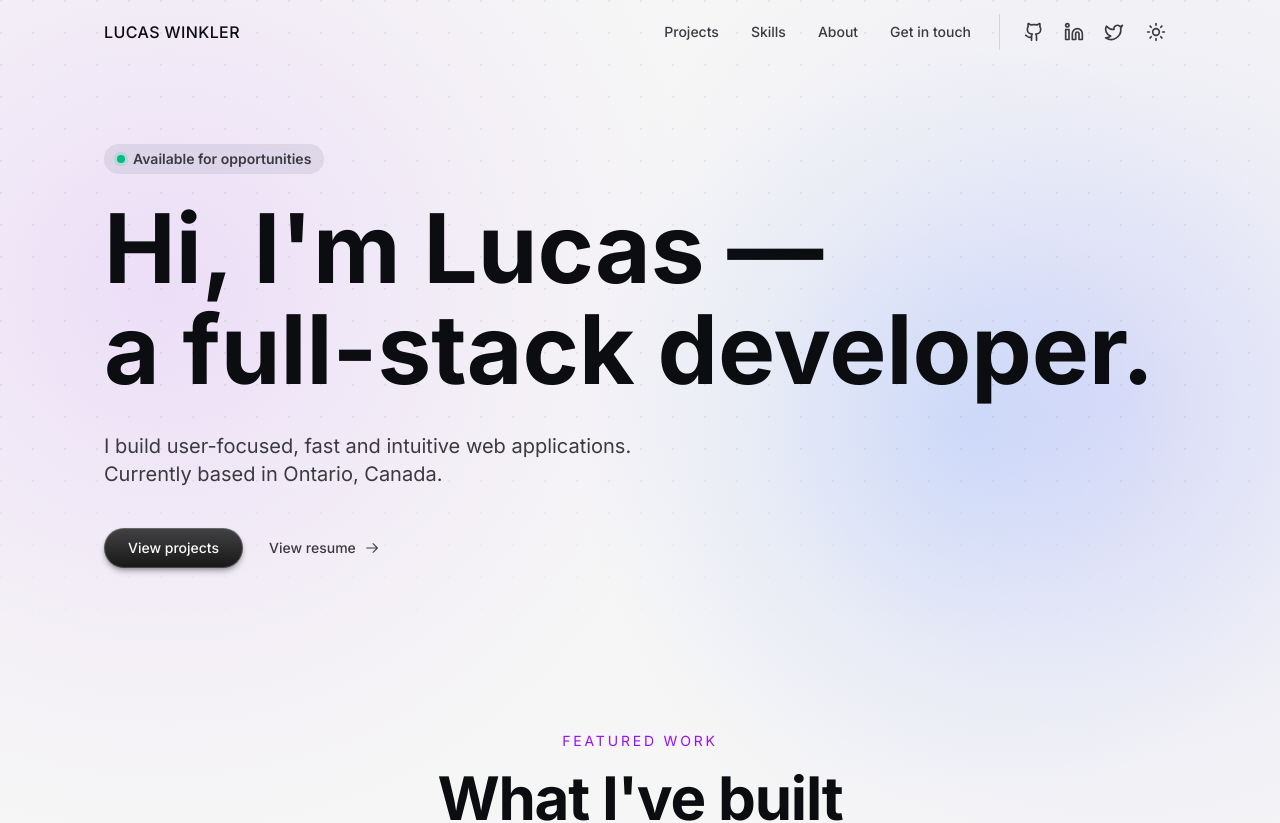
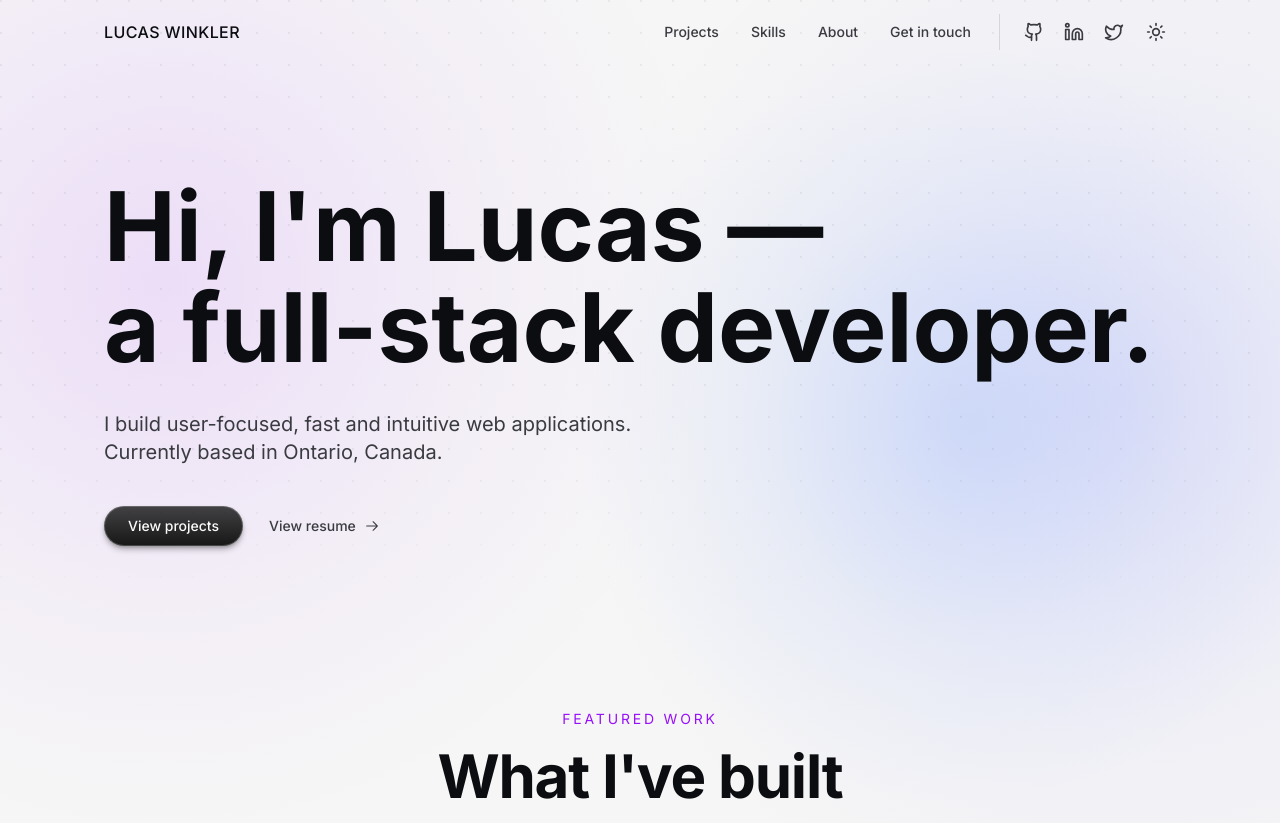
Before and after one commit to LucasWinkler/lucaswinkler.dev, a Next.js app: page / in a window 1280 px wide. Shown: the top 823 px of the page. Built offline with nearby package versions, Linux system fonts and the light colour scheme.

Commit message:
fix: hide availability component in Hero

```diff
--- a/src/app/page.tsx
+++ b/src/app/page.tsx
@@ -14,7 +14,7 @@ import {
 export default function Home() {
   return (
     <>
-      <Hero {...HERO_CONTENT} />
+      <Hero {...HERO_CONTENT} isAvailable={false} />
       <Projects {...PROJECTS_CONTENT} />
       <Skills {...SKILLS_CONTENT} />
       <About {...ABOUT_CONTENT} />
```
